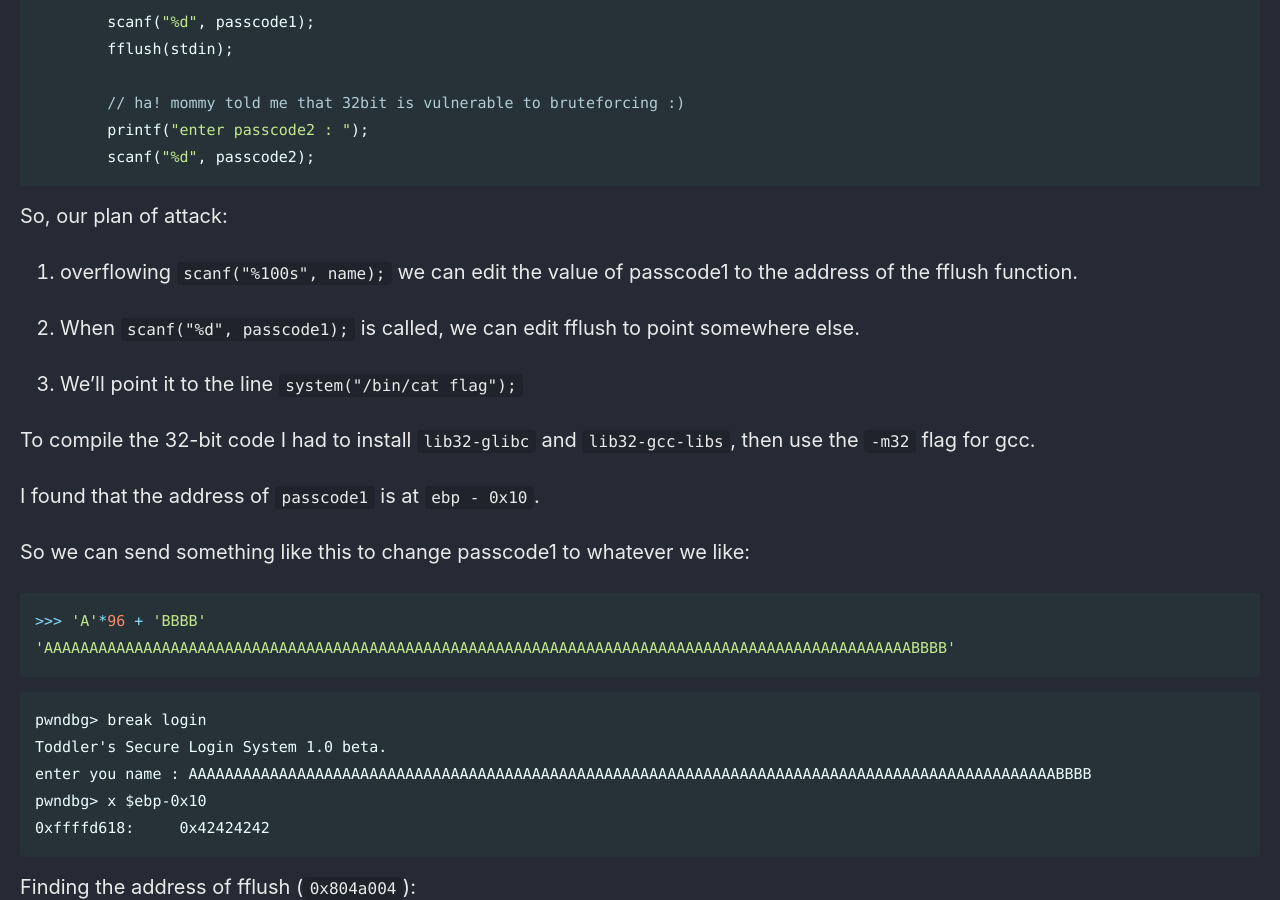
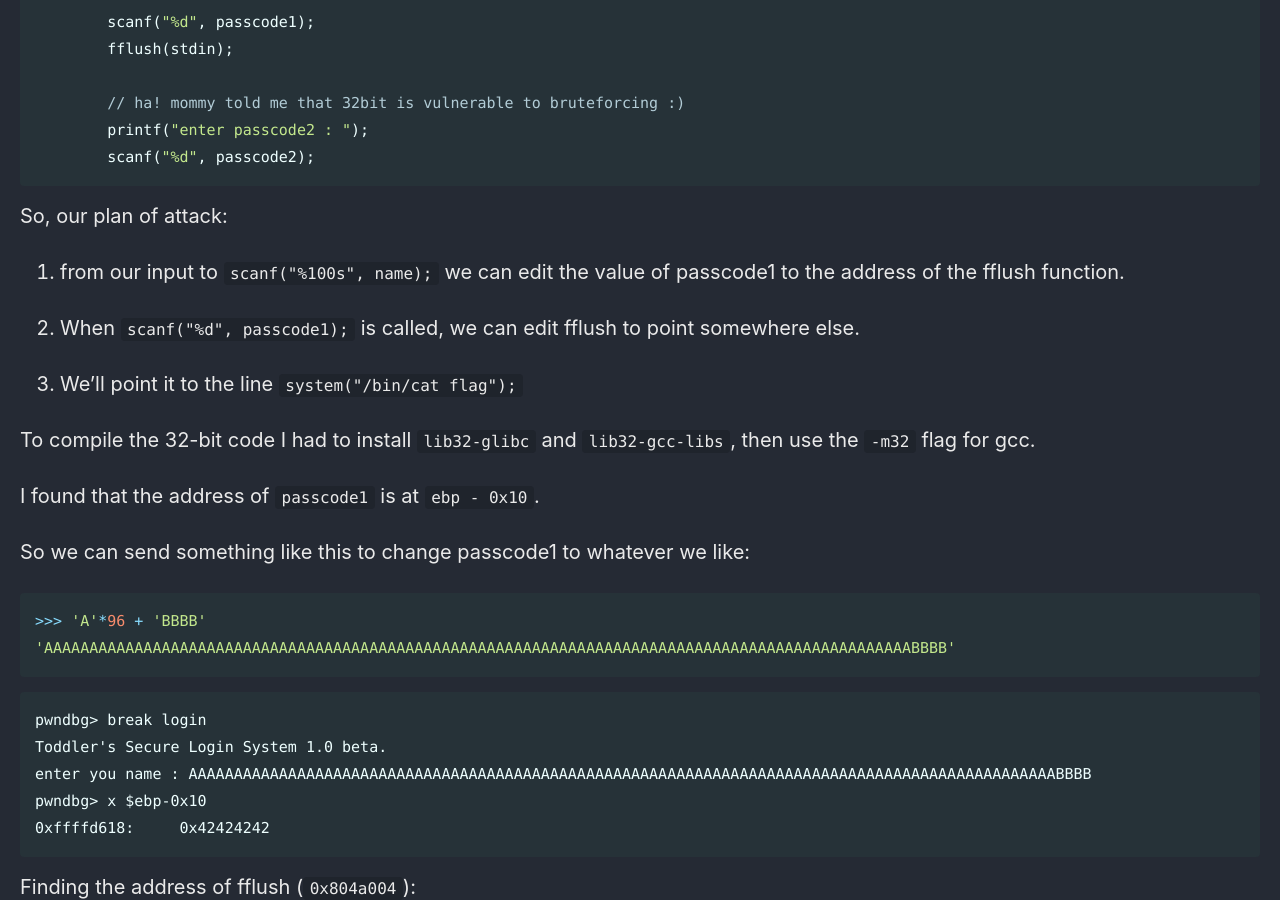
Before and after one commit to Connor-McCartney/Connor-McCartney.github.io, a Jekyll site: the page built from _pages/misc/pwn.md, in a window 1280 px wide and 900 px high, scrolled down 23968 px. Built offline with Jekyll 4.4.1, drawn with Linux system fonts in a browser that asks for light colours; cached includes are drawn as plain includes.

Commit message:
Update pwn.md

```diff
--- a/_pages/misc/pwn.md
+++ b/_pages/misc/pwn.md
@@ -979,7 +979,7 @@ The first interesting thing to note, is that scanf isn't being used normally, th
 
 So, our plan of attack:
 
-1. overflowing `scanf("%100s", name);` we can edit the value of passcode1 to the address of the fflush function.
+1. from our input to `scanf("%100s", name);` we can edit the value of passcode1 to the address of the fflush function.
 
 2. When `scanf("%d", passcode1);` is called, we can edit fflush to point somewhere else.
 
```
